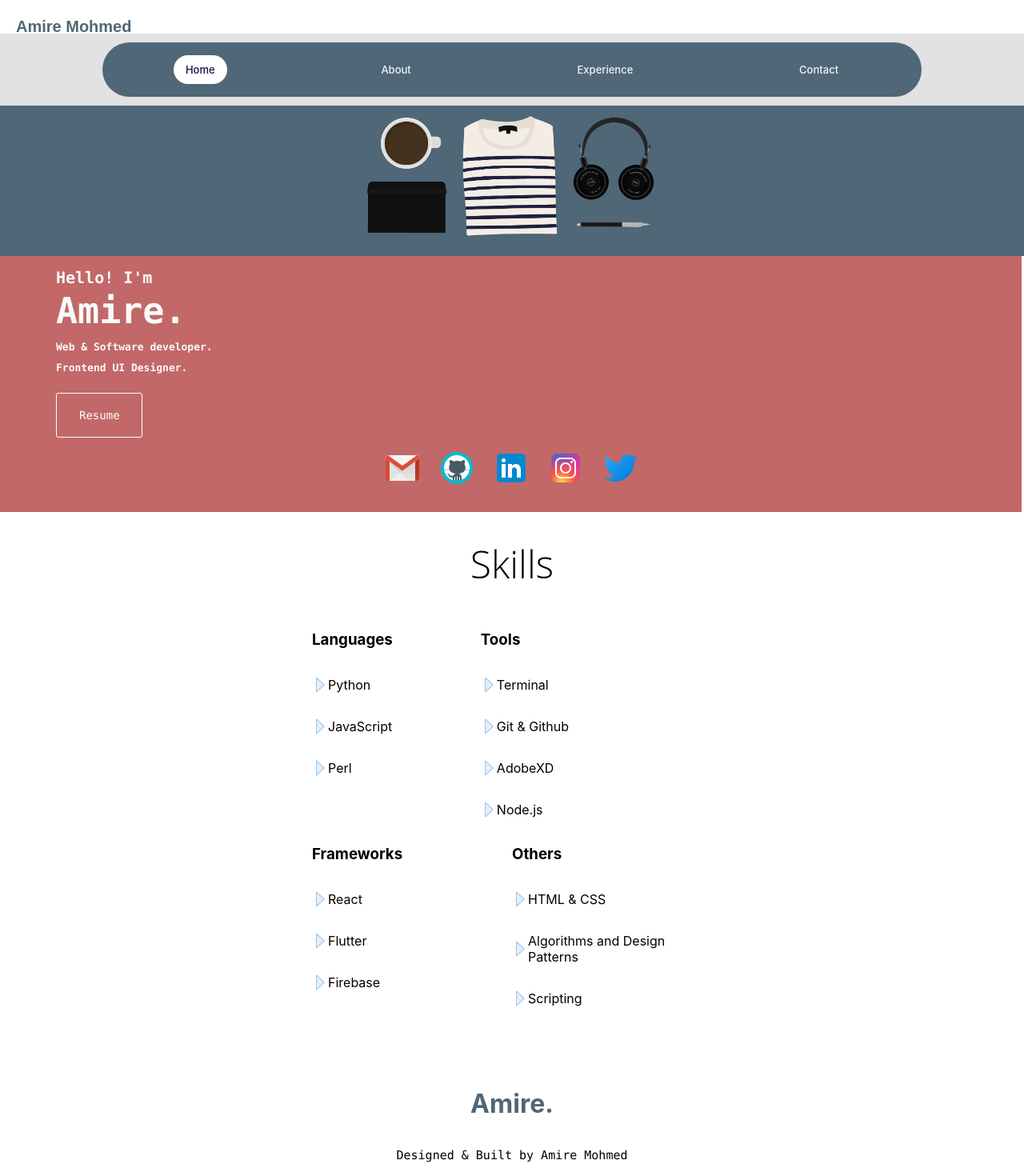
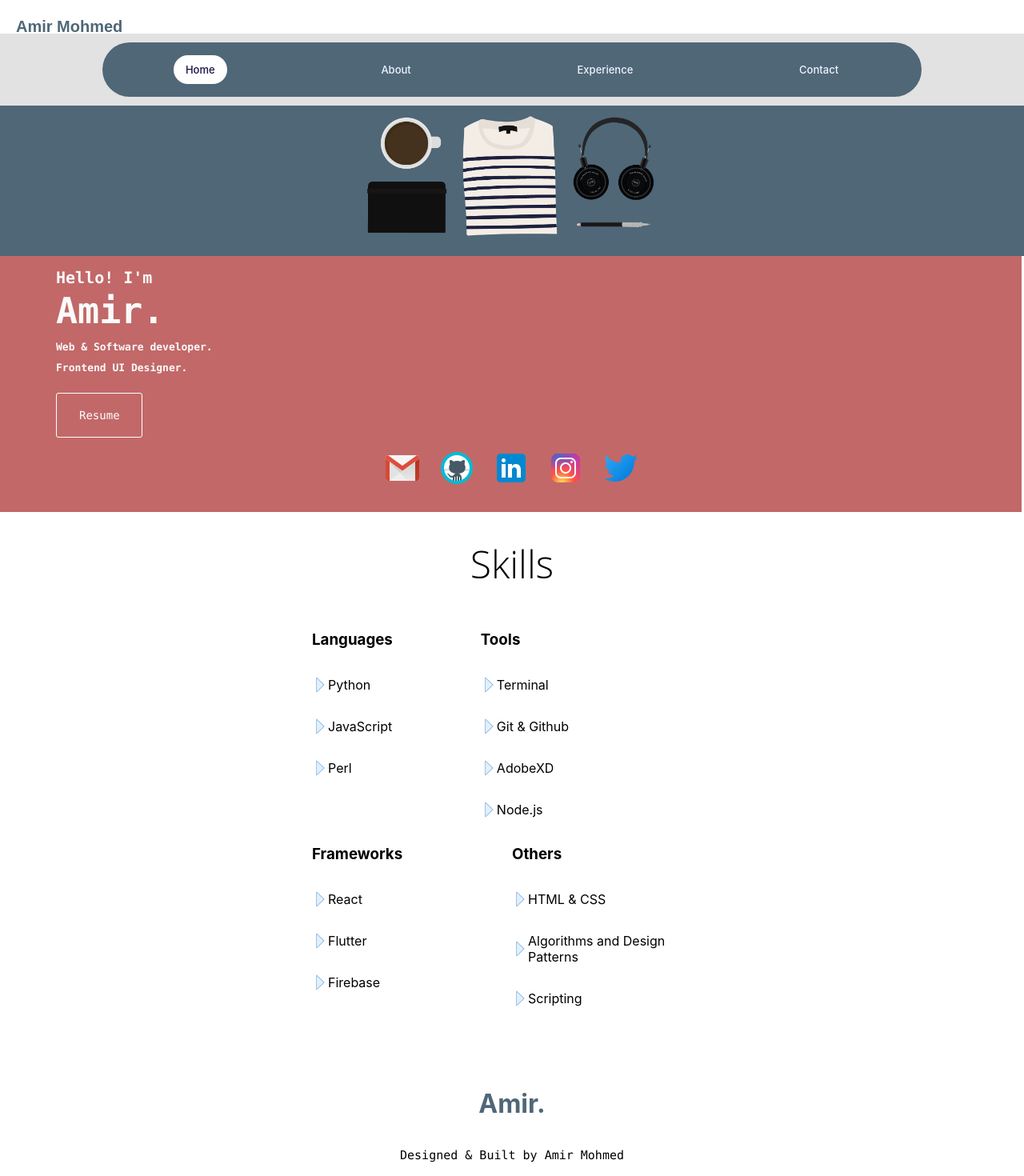
Before and after one commit to amohm001/netlifytest, a React (Create React App) app: page / in a window 1280 px wide. Shown: the top 1470 px of the page at 80% size. Built offline with nearby package versions, Linux system fonts and the light colour scheme.

Commit message:
updated some files with name of amire to preferred name.

```diff
--- a/src/components/about.jsx
+++ b/src/components/about.jsx
@@ -12,7 +12,7 @@ import instagram from "./icons8-instagram-48.png";
 import tri from "./icons8-triangle-40.png";
 import logo from './logo.svg';
 import pic from "./IMG-1119.jpg";
-import resume from "./AmireResume.pdf";
+import resume from "./AmirResume.pdf";
 
 class About extends Component {
     state = {
@@ -63,7 +63,7 @@ class About extends Component {
                                     fontSize: "20px",
 
 
-                                }}>Amire Mohmed</h1>
+                                }}>Amir Mohmed</h1>
 
                             </div>
 
@@ -185,7 +185,7 @@ class About extends Component {
                                 fontFamily: "SF Mono, Fira Code, Fira Mono, Roboto Mono, Lucida Console, Monaco, monospace",
                                 lineHeight: "40px"
 
-                            }}>  Hey, hi! I am Amire, a web and software developer who enjoys solving real-world problems using technology.
+                            }}>  Hey, hi! I am Amir, a web and software developer who enjoys solving real-world problems using technology.
                                 I have recently accepted an offer to join Cerner Corporation for the role of Software Engineer.
                                 Actively working to enhance the school atmosphere of my colleagues at SUNY Plattsburgh by building accessible and innovative software applications.
                                 I like working with various technologies, be directly involved in the entire process of development, and work with talented individuals to produce outcomes that will have an adverse impact.
@@ -234,7 +234,7 @@ class About extends Component {
                                 marginInlineStart: "0px",
                                 marginInlineEnd: "0px",
                                 fontWeight: "bold"
-                            }}>Amire.</h1>
+                            }}>Amir.</h1>
                             <p style={{
                                 margin: "20px 0",
                                 display: "flex",
@@ -247,7 +247,7 @@ class About extends Component {
                                 marginInlineEnd: "0px",
                                 color: "rgb(204, 214, 246)"
                             }}>
-                                Designed & Built by Amire Mohmed
+                                Designed & Built by Amir Mohmed
                         </p>
 
                             <nav style={{ display: "flex", justifyContent: "space-between", width: "auto" }}>
@@ -258,7 +258,7 @@ class About extends Component {
                                 <a href="https://github.com/amohm001"  >
                                     <img src={github} />
                                 </a>
-                                <a href="https://www.linkedin.com/in/amire-mohmed-9b769217b/"  >
+                                <a href="https://www.linkedin.com/in/Amir-mohmed-9b769217b/"  >
                                     <img src={linkedin} />
                                 </a>
                                 <a href="https://www.instagram.com/amir.mohmedd/"  >
--- a/src/components/contact.jsx
+++ b/src/components/contact.jsx
@@ -66,7 +66,7 @@ class Contact extends Component {
                                 fontSize: "20px",
 
 
-                            }}>Amire Mohmed</h1>
+                            }}>Amir Mohmed</h1>
 
                         </div>
                         <div>
@@ -203,7 +203,7 @@ class Contact extends Component {
                             marginInlineStart: "0px",
                             marginInlineEnd: "0px",
                             fontWeight: "bold"
-                        }}>Amire.</h1>
+                        }}>Amir.</h1>
                         <p style={{
                             margin: "20px 0",
                             display: "flex",
@@ -216,7 +216,7 @@ class Contact extends Component {
                             marginInlineEnd: "0px",
                             color: "rgb(204, 214, 246)"
                         }}>
-                            Designed & Built by Amire Mohmed
+                            Designed & Built by Amir Mohmed
                         </p>
 
                         <nav style={{ display: "flex", justifyContent: "space-between", width: "auto" }}>
@@ -227,7 +227,7 @@ class Contact extends Component {
                             <a href="https://github.com/amohm001"  >
                                 <img src={github} />
                             </a>
-                            <a href="https://www.linkedin.com/in/amire-mohmed-9b769217b/"  >
+                            <a href="https://www.linkedin.com/in/Amir-mohmed-9b769217b/"  >
                                 <img src={linkedin} />
                             </a>
                             <a href="https://www.instagram.com/amir.mohmedd/"  >
--- a/src/components/experience.jsx
+++ b/src/components/experience.jsx
@@ -68,7 +68,7 @@ class Experience extends Component {
                                 fontSize: "20px",
 
 
-                            }}>Amire Mohmed</h1>
+                            }}>Amir Mohmed</h1>
 
                         </div>
 
@@ -345,7 +345,7 @@ Design for User Experience
                                 marginInlineStart: "0px",
                                 marginInlineEnd: "0px",
                                 fontWeight: "bold"
-                            }}>Amire.</h1>
+                            }}>Amir.</h1>
                             <p style={{
                                 margin: "20px 0",
                                 display: "flex",
@@ -358,7 +358,7 @@ Design for User Experience
                                 marginInlineEnd: "0px",
                                 color: "rgb(204, 214, 246)"
                             }}>
-                                Designed & Built by Amire Mohmed
+                                Designed & Built by Amir Mohmed
                         </p>
 
                             <nav style={{ display: "flex", justifyContent: "space-between", width: "auto" }}>
@@ -369,7 +369,7 @@ Design for User Experience
                                 <a href="https://github.com/amohm001"  >
                                     <img src={github} />
                                 </a>
-                                <a href="https://www.linkedin.com/in/amire-mohmed-9b769217b/"  >
+                                <a href="https://www.linkedin.com/in/Amir-mohmed-9b769217b/"  >
                                     <img src={linkedin} />
                                 </a>
                                 <a href="https://www.instagram.com/amir.mohmedd/"  >
--- a/src/components/homepage.jsx
+++ b/src/components/homepage.jsx
@@ -13,7 +13,7 @@ import twitter from "./icons8-twitter-48.png";
 import instagram from "./icons8-instagram-48.png";
 import tri from "./icons8-triangle-40.png";
 import { findByLabelText } from "@testing-library/react";
-import resume from "./AmireResume.pdf";
+import resume from "./AmirResume.pdf";
 
 class Home extends Component {
     state = {
@@ -60,7 +60,7 @@ class Home extends Component {
                                 fontSize: "20px",
 
 
-                            }}>Amire Mohmed</h1>
+                            }}>Amir Mohmed</h1>
 
 
                         </div>
@@ -171,7 +171,7 @@ class Home extends Component {
                         <div style={{
                             paddingTop: "3px", marginLeft: "70px", fontSize: "45px", color: "#fafafa", fontWeight: "700",
                             fontFamily: "SF Mono, Fira Code, Fira Mono, Roboto Mono, Lucida Console, Monaco, monospace", letterSpacing: "0.5emm",
-                        }}>Amire.</div>
+                        }}>Amir.</div>
                         <h2 style={{
                             color: "#fafafa", marginLeft: "70px",
                             fontWeight: "700",
@@ -220,7 +220,7 @@ class Home extends Component {
                             <a href="https://github.com/amohm001" style={{ paddingRight: "20px" }}>
                                 <img src={github} />
                             </a>
-                            <a href="https://www.linkedin.com/in/amire-mohmed-9b769217b/" style={{ paddingRight: "20px" }}>
+                            <a href="https://www.linkedin.com/in/Amir-mohmed-9b769217b/" style={{ paddingRight: "20px" }}>
                                 <img src={linkedin} />
                             </a>
                             <a href="https://www.instagram.com/amir.mohmedd/" style={{ paddingRight: "20px" }}>
@@ -506,7 +506,7 @@ class Home extends Component {
                             marginInlineStart: "0px",
                             marginInlineEnd: "0px",
                             fontWeight: "bold"
-                        }}>Amire.</h1>
+                        }}>Amir.</h1>
                         <p style={{
                             margin: "20px 0",
                             display: "flex",
@@ -518,7 +518,7 @@ class Home extends Component {
                             marginInlineStart: "0px",
                             marginInlineEnd: "0px",
                         }}>
-                            Designed & Built by Amire Mohmed
+                            Designed & Built by Amir Mohmed
                         </p>
 
                         <nav style={{ display: "flex", justifyContent: "space-between", width: "auto" }}>
@@ -529,7 +529,7 @@ class Home extends Component {
                             <a href="https://github.com/amohm001"  >
                                 <img src={github} />
                             </a>
-                            <a href="https://www.linkedin.com/in/amire-mohmed-9b769217b/"  >
+                            <a href="https://www.linkedin.com/in/Amir-mohmed-9b769217b/"  >
                                 <img src={linkedin} />
                             </a>
                             <a href="https://www.instagram.com/amir.mohmedd/"  >
```
